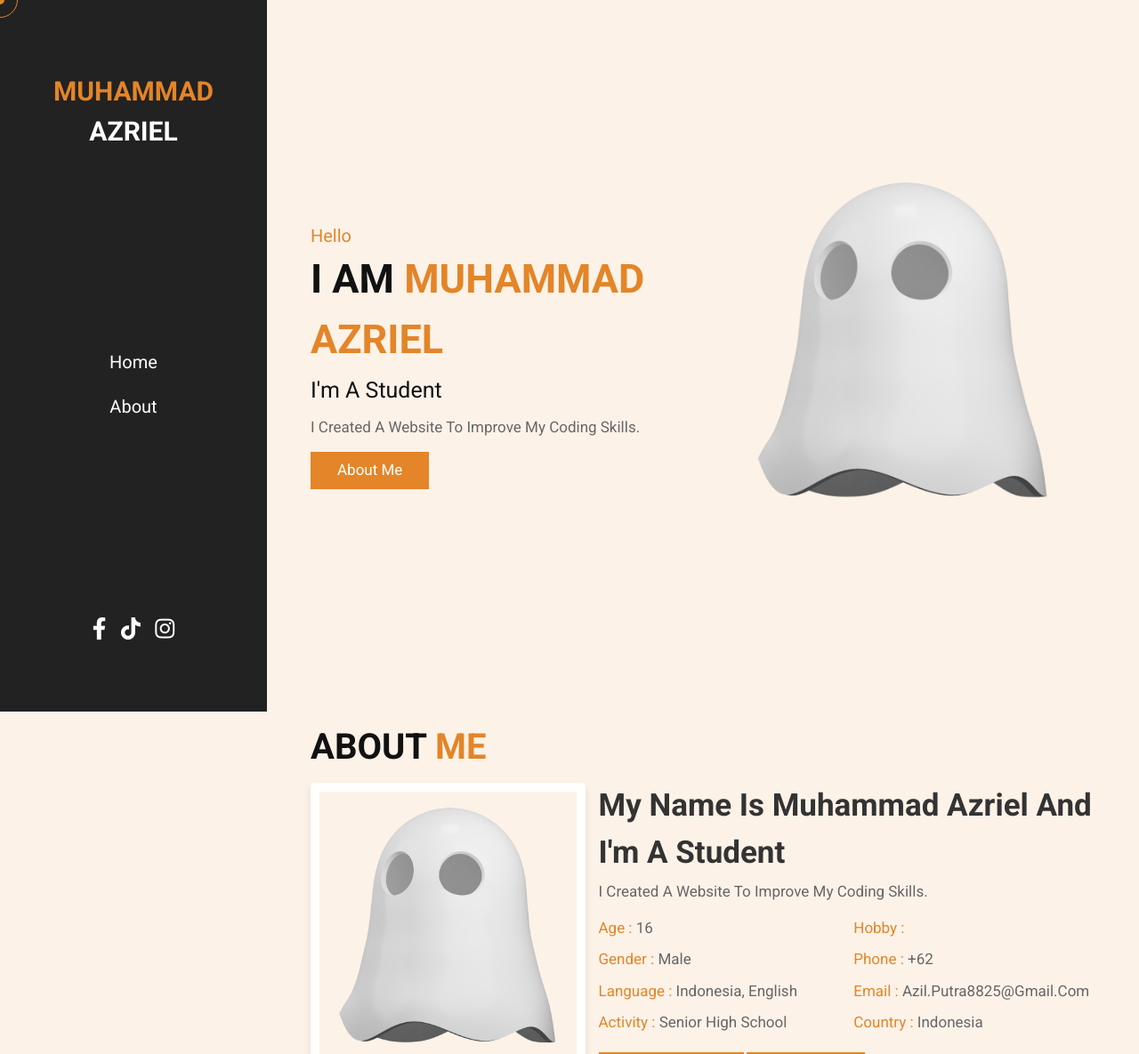
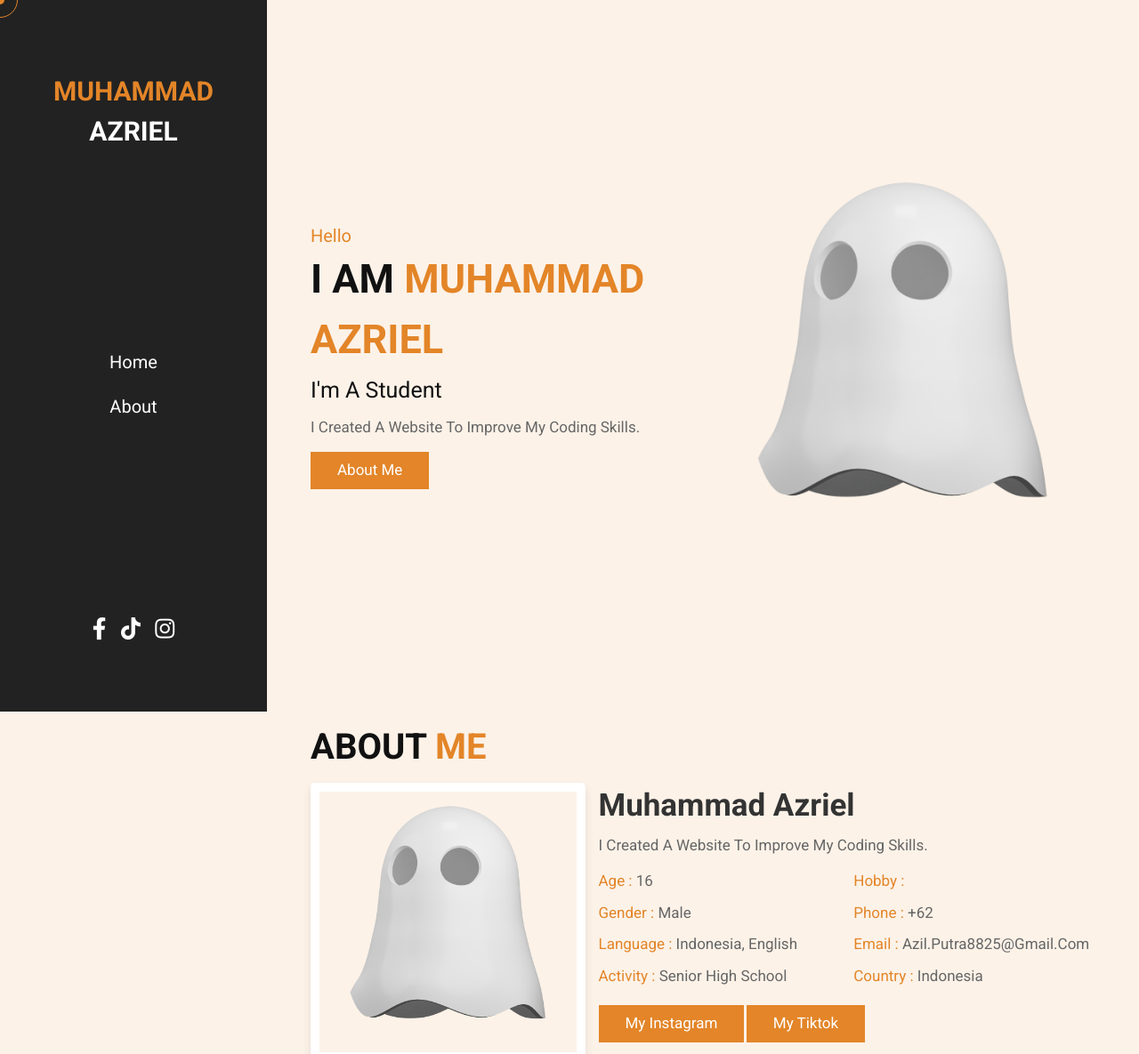
Before and after one commit to MuhammadAzriel/azriel1140.github.io, a plain HTML site: page index.html in a window 1280 px wide. Shown: the top 1185 px of the page at 89% size. Drawn offline with Linux system fonts and the light colour scheme.

Commit message:
Update index.html

```diff
--- a/index.html
+++ b/index.html
@@ -76,7 +76,7 @@
     </div>
 
     <div class="content">
-        <h3> My name is Muhammad Azriel and I'm a student  </h3>
+        <h3>Muhammad Azriel</h3>
         <p> I created a website to improve my coding skills.</p>
         <div class="box-container">
             <div class="box">
```
